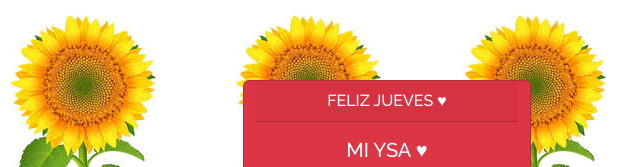
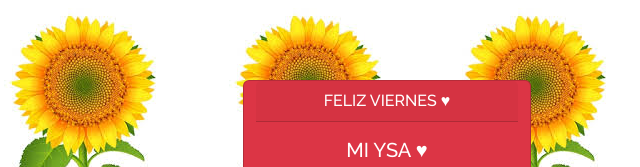
Before and after one commit to VictorVera21/felizjueves, a plain HTML site: page index.html in a window 1280 px wide. Shown: the top 167 px of the page, 253-893 px from the left. Drawn offline with nearby package versions, Linux system fonts and the light colour scheme.

Commit message:
Update index.html

```diff
--- a/index.html
+++ b/index.html
@@ -5,7 +5,7 @@
   <meta charset="UTF-8">
   <meta http-equiv="X-UA-Compatible" content="IE=edge">
   <meta name="viewport" content="width=device-width, initial-scale=1.0">
-  <title>Document</title>
+  <title>Feliz Viernes</title>
 
   <link href="https://fonts.googleapis.com/css?family=Dancing+Script|Raleway:500,600&display=swap" rel="stylesheet">
 
@@ -30,7 +30,7 @@
 
     <div class="row" style="display: flex; align-items: center; justify-content: center;">
       <div class="card  text-center text-bg-danger mb-3" style="max-width: 18rem;">
-        <div class="card-header">FELIZ JUEVES ♥</div>
+        <div class="card-header">FELIZ VIERNES ♥</div>
         <div class="card-body">
           <h5 class="card-title">MI YSA ♥</h5>
           <p class="card-text">Quiero estar contigo en todo momento ya que con
```
